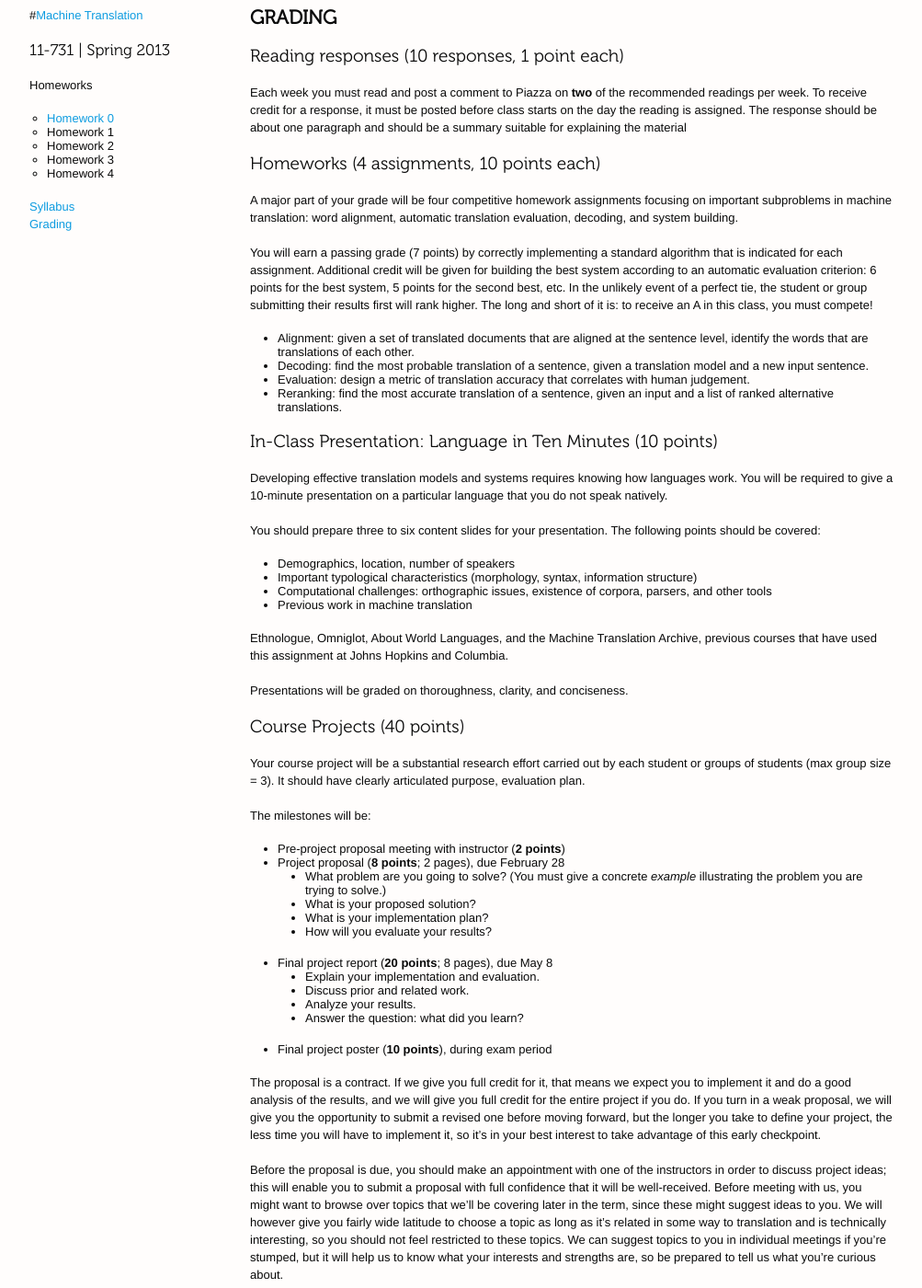
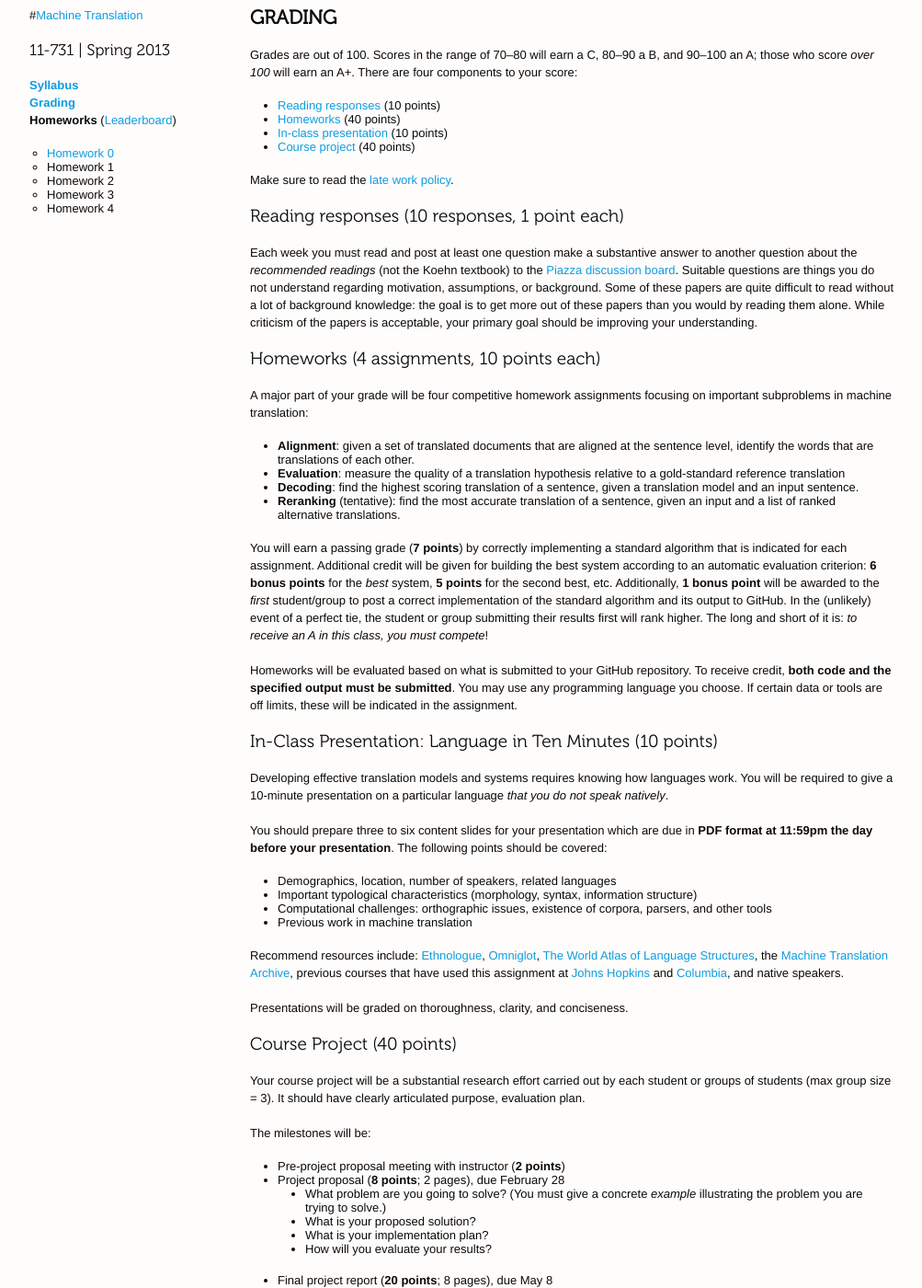
Before and after one commit to redpony/cmu-mt-11731, a Jekyll site: the page built from grading.md, in a window 1280 px wide and 1400 px high. Shown: the whole window at 92% size, without its empty margins (138-1141 px from the left). Built offline with Jekyll 4.4.1, drawn with Linux system fonts in a browser that asks for light colours.

Commit message:
leaderboard stub

```diff
--- a/_includes/navbar.markdown
+++ b/_includes/navbar.markdown
@@ -3,15 +3,14 @@
 #<a href="{{site.baseurl}}" id="home">Machine Translation</a>
 ### 11-731 | Spring 2013
 
-Homeworks
+[**Syllabus**]({{site.baseurl}}/#syllabus) <br />
+[**Grading**]({{site.baseurl}}/grading.html) <br />
+**Homeworks** ([Leaderboard](leaderboard.html)) <br />
  * [Homework 0]({{site.baseurl}}/hw0.html)
  * Homework 1
  * Homework 2
  * Homework 3
  * Homework 4
 
-[Syllabus]({{site.baseurl}}/#syllabus) <br />
-[Grading]({{site.baseurl}}/grading.html) <br />
-
 {% endcapture %}
 {{ stuff | markdownify }}
--- a/grading.md
+++ b/grading.md
@@ -4,37 +4,48 @@ title: Grading
 ---
 # Grading
 
+Grades are out of 100. Scores in the range of 70–80 will earn a C, 80–90 a B, and 90–100 an A; those who score *over 100* will earn an A+. There are four components to your score:
+
+ * [Reading responses](#reading_responses_10_responses_1_point_each) (10 points)
+ * [Homeworks](#homeworks_4_assignments_10_points_each) (40 points)
+ * [In-class presentation](#inclass_presentation_language_in_ten_minutes_10_points) (10 points)
+ * [Course project](#course_project_40_points) (40 points)
+
+Make sure to read the [late work policy](#late_work_policy).
+
 ## Reading responses (10 responses, 1 point each)
 
-Each week you must read and post a comment to Piazza on **two** of the recommended readings per week. To receive credit for a response, it must be posted before class starts on the day the reading is assigned. The response should be about one paragraph and should be a summary suitable for explaining the material
+Each week you must read and post at least one question make a substantive answer to another question about the *recommended readings* (not the Koehn textbook) to the [Piazza discussion board](https://piazza.com/cmu/spring2013/11731/home). Suitable questions are things you do not understand regarding motivation, assumptions, or background. Some of these papers are quite difficult to read without a lot of background knowledge: the goal is to get more out of these papers than you would by reading them alone. While criticism of the papers is acceptable, your primary goal should be improving your understanding.
 
 ## Homeworks (4 assignments, 10 points each)
 
-A major part of your grade will be four competitive homework assignments focusing on important subproblems in machine translation: word alignment, automatic translation evaluation, decoding, and system building.
+A major part of your grade will be four competitive homework assignments focusing on important subproblems in machine translation:
 
-You will earn a passing grade (7 points) by correctly implementing a standard algorithm that is indicated for each assignment. Additional credit will be given for building the best system according to an automatic evaluation criterion: 6 points for the best system, 5 points for the second best, etc. In the unlikely event of a perfect tie, the student or group submitting their results first will rank higher. The long and short of it is: to receive an A in this class, you must compete!
+ * **Alignment**: given a set of translated documents that are aligned at the sentence level, identify the words that are translations of each other.
+ * **Evaluation**: measure the quality of a translation hypothesis relative to a gold-standard reference translation
+ * **Decoding**: find the highest scoring translation of a sentence, given a translation model and an input sentence.
+ * **Reranking** (tentative): find the most accurate translation of a sentence, given an input and a list of ranked alternative translations.
 
- * Alignment: given a set of translated documents that are aligned at the sentence level, identify the words that are translations of each other.
- * Decoding: find the most probable translation of a sentence, given a translation model and a new input sentence.
- * Evaluation: design a metric of translation accuracy that correlates with human judgement.
- * Reranking: find the most accurate translation of a sentence, given an input and a list of ranked alternative translations.
+You will earn a passing grade (**7 points**) by correctly implementing a standard algorithm that is indicated for each assignment. Additional credit will be given for building the best system according to an automatic evaluation criterion: **6 bonus points** for the *best* system, **5 points** for the second best, etc. Additionally, **1 bonus point** will be awarded to the *first* student/group to post a correct implementation of the standard algorithm and its output to GitHub. In the (unlikely) event of a perfect tie, the student or group submitting their results first will rank higher. The long and short of it is: *to receive an A in this class, you must compete*!
+
+Homeworks will be evaluated based on what is submitted to your GitHub repository. To receive credit, **both code and the specified output must be submitted**. You may use any programming language you choose. If certain data or tools are off limits, these will be indicated in the assignment.
 
 ## In-Class Presentation: Language in Ten Minutes (10 points)
 
-Developing effective translation models and systems requires knowing how languages work. You will be required to give a 10-minute presentation on a particular language that you do not speak natively.
+Developing effective translation models and systems requires knowing how languages work. You will be required to give a 10-minute presentation on a particular language *that you do not speak natively*.
 
-You should prepare three to six content slides for your presentation. The following points should be covered:
+You should prepare three to six content slides for your presentation which are due in **PDF format at 11:59pm the day before your presentation**. The following points should be covered:
 
- * Demographics, location, number of speakers
+ * Demographics, location, number of speakers, related languages
  * Important typological characteristics (morphology, syntax, information structure)
  * Computational challenges: orthographic issues, existence of corpora, parsers, and other tools
  * Previous work in machine translation
 
-Ethnologue, Omniglot, About World Languages, and the Machine Translation Archive, previous courses that have used this assignment at Johns Hopkins and Columbia.
+Recommend resources include: [Ethnologue](http://www.ethnologue.com/), [Omniglot](http://www.omniglot.com/), [The World Atlas of Language Structures](http://wals.info/), the [Machine Translation Archive](http://www.mt-archive.info), previous courses that have used this assignment at [Johns Hopkins](http://mt-class.org) and [Columbia](https://sites.google.com/site/comse6998machinetranslation/language-in-10-minutes), and native speakers.
 
 Presentations will be graded on thoroughness, clarity, and conciseness.
 
-## Course Projects (40 points)
+## Course Project (40 points)
 
 Your course project will be a substantial research effort carried out by each student or groups of students (max group size = 3). It should have clearly articulated purpose, evaluation plan.
 
```
Also changed, not shown: index.md (+1 -1 lines), leaderboard.md (added, +47 -0 lines).
